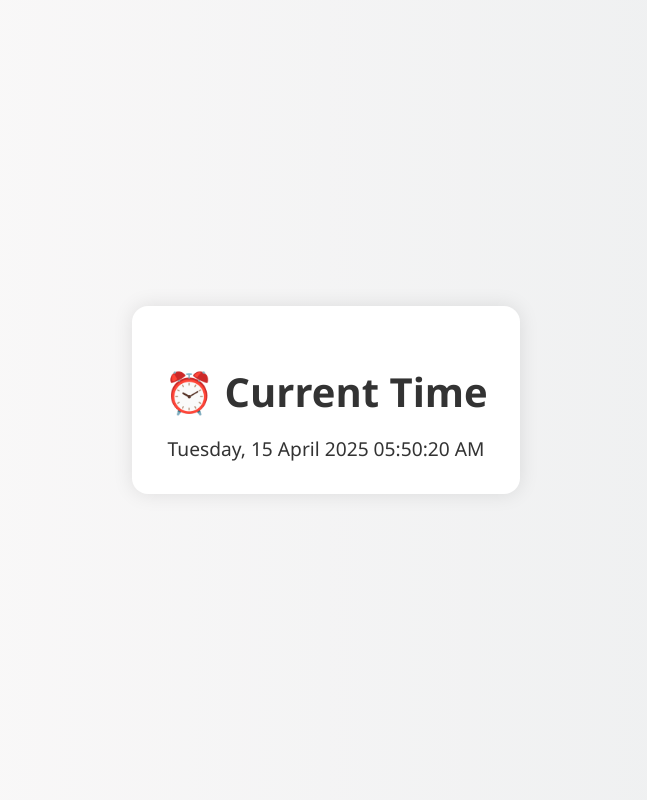
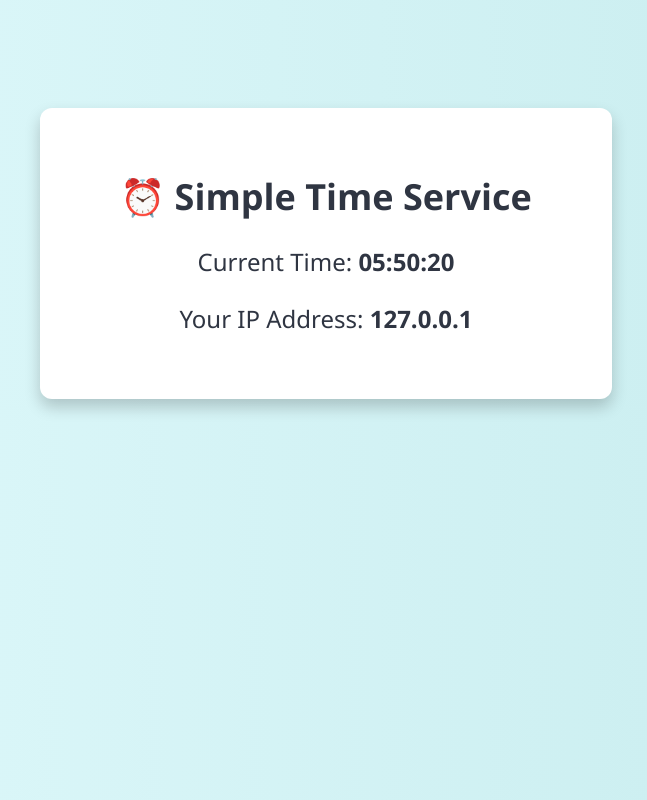
Before and after one commit to jaisankar07/particle41-Devops, a Flask app: page / in a window 1280 px wide. Shown: the whole page, without its empty margins (314-961 px from the left). Run offline with Flask 3, Linux system fonts and the light colour scheme.

Commit message:
Updated-program

```diff
--- a/app/main.py
+++ b/app/main.py
@@ -1,12 +1,20 @@
-from flask import Flask, render_template
+from flask import Flask, render_template, request
 from datetime import datetime
 
 app = Flask(__name__)
 
-@app.route("/")
+def get_client_ip():
+    if request.headers.getlist("X-Forwarded-For"):
+        ip = request.headers.getlist("X-Forwarded-For")[0]
+    else:
+        ip = request.remote_addr
+    return ip
+
+@app.route('/')
 def home():
-    current_time = datetime.now().strftime("%A, %d %B %Y %I:%M:%S %p")
-    return render_template("index.html", time=current_time)
+    current_time = datetime.now().strftime("%H:%M:%S")
+    user_ip = get_client_ip()
+    return render_template('index.html', time=current_time, ip=user_ip)
 
 if __name__ == "__main__":
     app.run(host="0.0.0.0", port=5000)
--- a/app/templates/index.html
+++ b/app/templates/index.html
@@ -5,40 +5,33 @@
     <title>Simple Time Service</title>
     <style>
         body {
-            background: linear-gradient(to right, #fdfbfb, #ebedee);
+            background: linear-gradient(to right, #dff9fb, #c7ecee);
             font-family: 'Segoe UI', Tahoma, Geneva, Verdana, sans-serif;
-            display: flex;
-            flex-direction: column;
-            align-items: center;
-            justify-content: center;
-            height: 100vh;
-            margin: 0;
-            color: #333;
+            color: #2f3542;
+            text-align: center;
+            padding-top: 100px;
         }
-
         .container {
-            text-align: center;
-            padding: 2rem;
             background: white;
-            border-radius: 16px;
-            box-shadow: 0 0 20px rgba(0,0,0,0.1);
+            border-radius: 12px;
+            box-shadow: 0 8px 16px rgba(0,0,0,0.2);
+            display: inline-block;
+            padding: 40px 80px;
         }
-
         h1 {
-            font-size: 2.5rem;
-            margin-bottom: 1rem;
+            font-size: 36px;
         }
-
         p {
-            font-size: 1.2rem;
-            margin: 0;
+            font-size: 24px;
+            margin-top: 20px;
         }
     </style>
 </head>
 <body>
     <div class="container">
-        <h1>⏰ Current Time</h1>
-        <p>{{ time }}</p>
+        <h1>⏰ Simple Time Service</h1>
+        <p>Current Time: <strong>{{ time }}</strong></p>
+        <p>Your IP Address: <strong>{{ ip }}</strong></p>
     </div>
 </body>
 </html>
```
